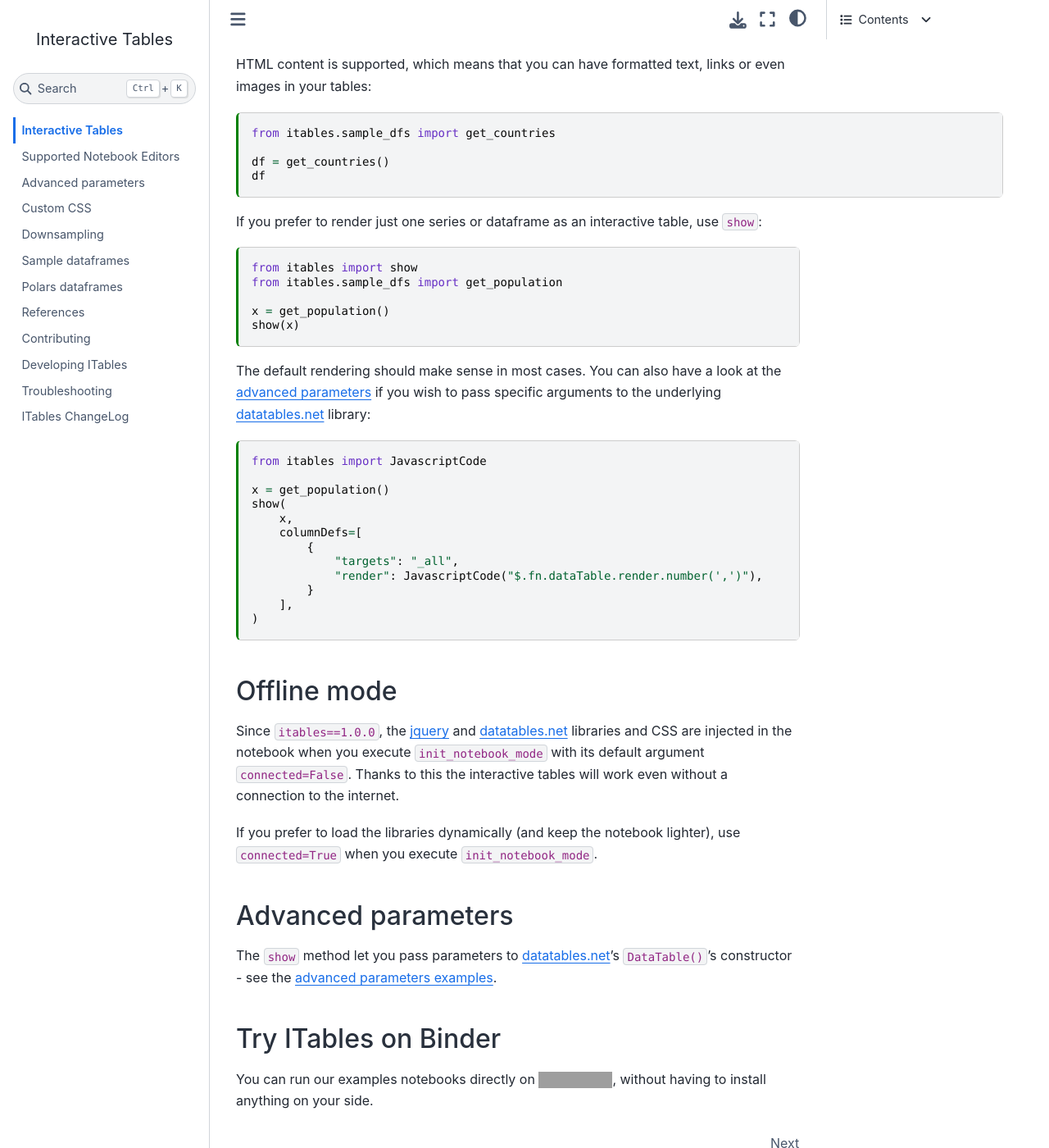
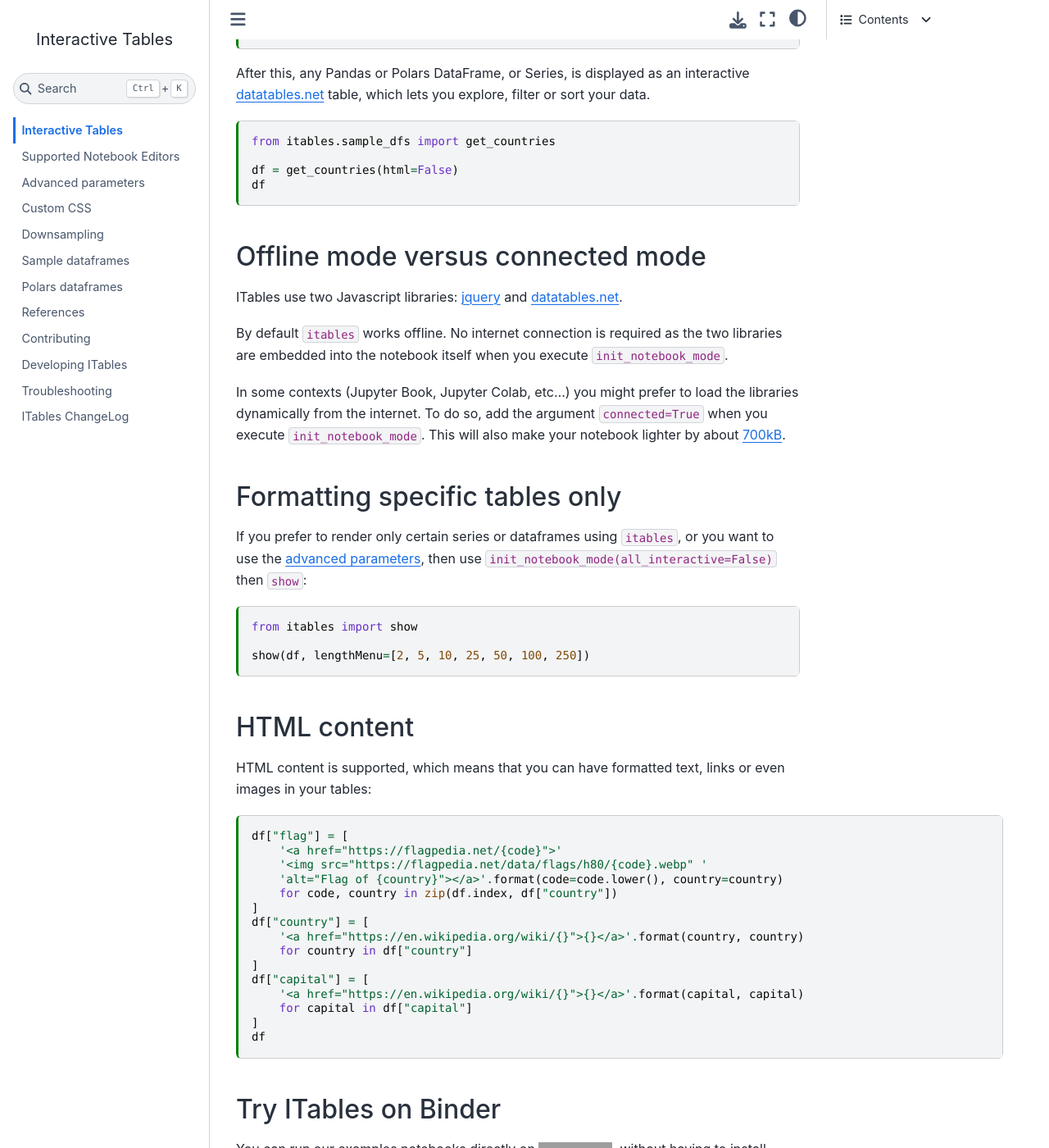
Before and after one commit to mwouts/itables, a Jupyter Book: the page built from docs/quick_start.md, in a window 1280 px wide and 1400 px high, scrolled down 1045 px. Shown: the whole window at 82% size. Built offline with Jupyter Book 1.0.4 settings and Sphinx 7.4.7 and the Sphinx Book theme 1.1.4, drawn with Linux system fonts in a browser that asks for light colours; some of the changed text lies outside the part shown; grey boxes are pictures that could not be loaded.

Commit message:
Rewrite parts of quick_start.md

````diff
--- a/docs/quick_start.md
+++ b/docs/quick_start.md
@@ -62,60 +64,64 @@ After this, any Pandas or Polars DataFrame, or Series,
 is displayed as an interactive [datatables.net](https://datatables.net/) table,
 which lets you explore, filter or sort your data.
 
+```{code-cell}
+from itables.sample_dfs import get_countries
+
+df = get_countries(html=False)
+df
+```
+
+## Offline mode versus connected mode
+
+ITables use two Javascript libraries:
+[jquery](https://jquery.com/) and [datatables.net](https://datatables.net/).
+
+By default `itables` works offline. No internet connection is required
+as the two libraries are embedded into the notebook itself
+when you execute `init_notebook_mode`.
+
+In some contexts (Jupyter Book, Jupyter Colab, etc...) you might
+prefer to load the libraries dynamically from the internet.
+To do so, add the argument `connected=True` when you
+execute `init_notebook_mode`. This will also make your notebook lighter by
+about [700kB](https://github.com/mwouts/itables/blob/main/tests/test_connected_notebook_is_small.py).
+
+## Formatting specific tables only
+
+If you prefer to render only certain series or dataframes using `itables`,
+or you want to use the [advanced parameters](advanced_parameters.md), then
+use `init_notebook_mode(all_interactive=False)` then `show`:
+
+```{code-cell}
+from itables import show
+
+show(df, lengthMenu=[2, 5, 10, 25, 50, 100, 250])
+```
+
+## HTML content
+
 HTML content is supported, which means that you can have formatted text,
 links or even images in your tables:
 
 ```{code-cell}
 :tags: [full-width]
 
-from itables.sample_dfs import get_countries
-
-df = get_countries()
+df["flag"] = [
+    '<a href="https://flagpedia.net/{code}">'
+    '<img src="https://flagpedia.net/data/flags/h80/{code}.webp" '
+    'alt="Flag of {country}"></a>'.format(code=code.lower(), country=country)
+    for code, country in zip(df.index, df["country"])
+]
+df["country"] = [
+    '<a href="https://en.wikipedia.org/wiki/{}">{}</a>'.format(country, country)
+    for country in df["country"]
+]
+df["capital"] = [
+    '<a href="https://en.wikipedia.org/wiki/{}">{}</a>'.format(capital, capital)
+    for capital in df["capital"]
+]
 df
 ```
-
-If you prefer to render just one series or dataframe as an interactive table, use `show`:
-
-```{code-cell}
-from itables import show
-from itables.sample_dfs import get_population
-
-x = get_population()
-show(x)
-```
-
-The default rendering should make sense in most cases. You can also
-have a look at the [advanced parameters](advanced_parameters.md)
-if you wish to pass specific arguments to the underlying
-[datatables.net](https://datatables.net/) library:
-
-```{code-cell}
-from itables import JavascriptCode
-
-x = get_population()
-show(
-    x,
-    columnDefs=[
-        {
-            "targets": "_all",
-            "render": JavascriptCode("$.fn.dataTable.render.number(',')"),
-        }
-    ],
-)
-```
-
-## Offline mode
-
-Since `itables==1.0.0`, the [jquery](https://jquery.com/) and [datatables.net](https://datatables.net/) libraries and CSS
-are injected in the notebook when you execute `init_notebook_mode` with its default argument `connected=False`.
-Thanks to this the interactive tables will work even without a connection to the internet.
-
-If you prefer to load the libraries dynamically (and keep the notebook lighter), use `connected=True` when you
-execute `init_notebook_mode`.
-
-## Advanced parameters
-
-The `show` method let you pass parameters to [datatables.net](https://datatables.net/)'s `DataTable()`'s constructor - see the [advanced parameters examples](advanced_parameters.md).
 
 ## Try ITables on Binder
 
````
Also changed, not shown: other parts of docs/quick_start.md (+4 -2 lines).
